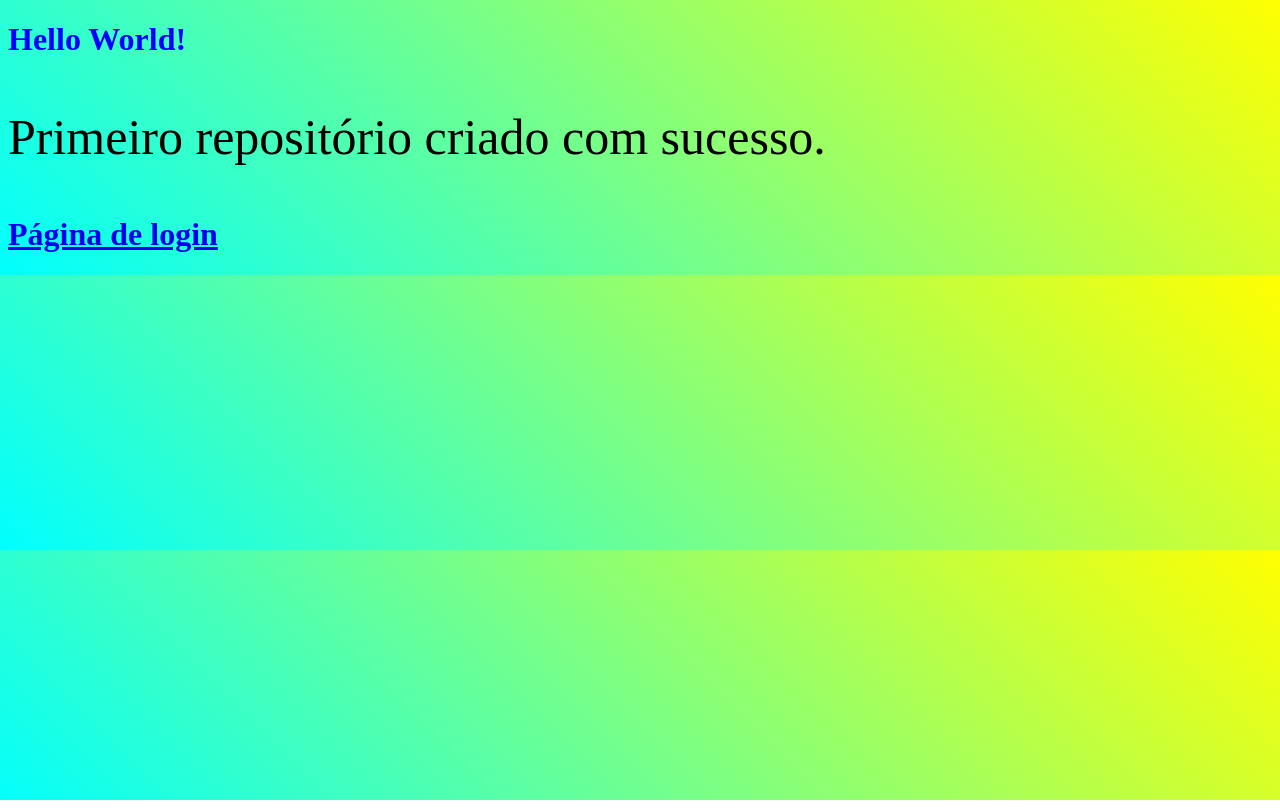
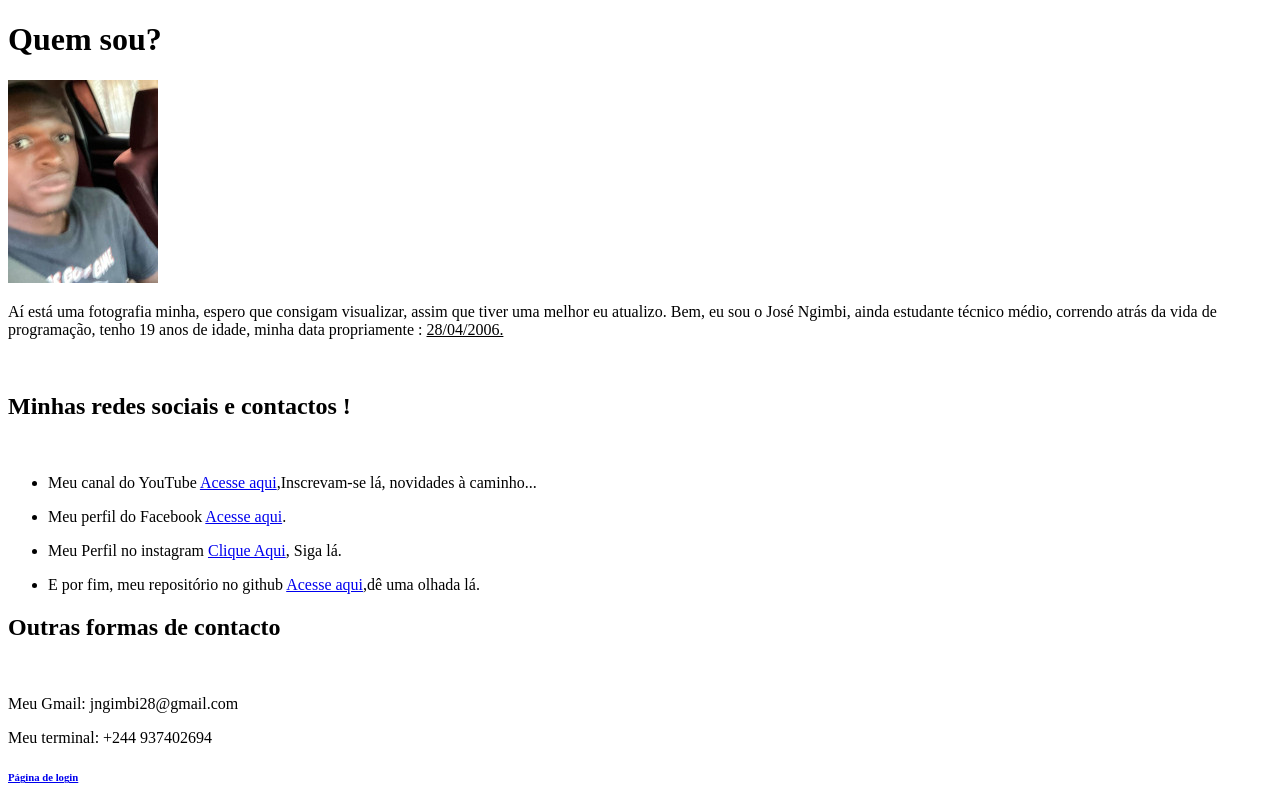
Before and after one commit to Jose-Ngimbi/Projetos, a plain HTML site: page site-exemplo/index.html in a window 1280 px wide. Drawn offline with Linux system fonts and the light colour scheme.

Commit message:
comit4
muita coisa adicionada

```diff
--- a/site-exemplo/index.html
+++ b/site-exemplo/index.html
@@ -1,23 +1,45 @@
 <!DOCTYPE html>
-<html lang="en">
+<html lang="pt-br">
 <head>
     <meta charset="UTF-8">
     <meta name="viewport" content="width=device-width, initial-scale=1.0">
-    <title>Primeiro site repositório</title>
-    <style>
-        body{
-            background-image: linear-gradient(45deg,cyan,yellow);
-        }
-        p{
-            font-size: 50px;
-        }
-    </style>
+    <title>Perfil</title>
 </head>
 <body>
-    <h1 style="width: 250pxpx; color: blue"> Hello World! </h1>
-    <p> Primeiro repositório criado com sucesso.</p>
+    <h1>Quem sou?</h1>
+
+    <img src="fotoperfilatualizada.jpg" alt="Minha fotografia">
+    <p>Aí está uma fotografia minha, espero que consigam visualizar, assim que tiver uma melhor eu atualizo.
+    Bem, eu sou o José Ngimbi, ainda estudante técnico médio, correndo atrás da vida de programação, tenho 19 anos de idade, minha data propriamente : <ins>28/04/2006.</ins>
+    </p>
+    <br>
+    <h2>Minhas redes sociais e contactos !</h2>
+    <br>
+
+    <ul>
+        <li>
+            <p>Meu canal do YouTube <a href="https://www.youtube.com/@josengimbifls" target="_blank" type="next">Acesse aqui</a>,Inscrevam-se lá, novidades à caminho... </p>
+        </li>
+        <li>
+            <p>Meu perfil do Facebook <a href="https://www.facebook.com/jose.ngimbi.988" target="_blank">Acesse aqui</a>.</p>
+        </li>
+        <li>
+            <p>Meu Perfil no instagram <a href="https://www.instagram.com/_.pakera/" target="_blank">Clique Aqui</a>, Siga lá.</p>
+        </li>
+        <li>
+            <p>E por fim, meu repositório no github <a href="https://github.com/Jose-Ngimbi" target="_blank">Acesse aqui</a>,dê uma olhada lá.</p>
+        </li>
+    </ul>
+
+    <h2>Outras formas de contacto</h2>
+    <br>
+    <p>Meu Gmail: jngimbi28@gmail.com
+    </p>
+
+    <p>Meu terminal: +244 937402694</p>
+
 
     <!--Esta tag permite fazer ligação com a página da tela de login-->
-    <h1> <a href="tela-login.html"> Página de login </a></h1>
+    <h6> <a href="tela-login.html"> Página de login </a></h6>
 </body>
 </html>
```
Also changed, not shown: site-exemplo/fotoperfil.jpg (added), site-exemplo/fotoperfilatualizada.jpg (added).
